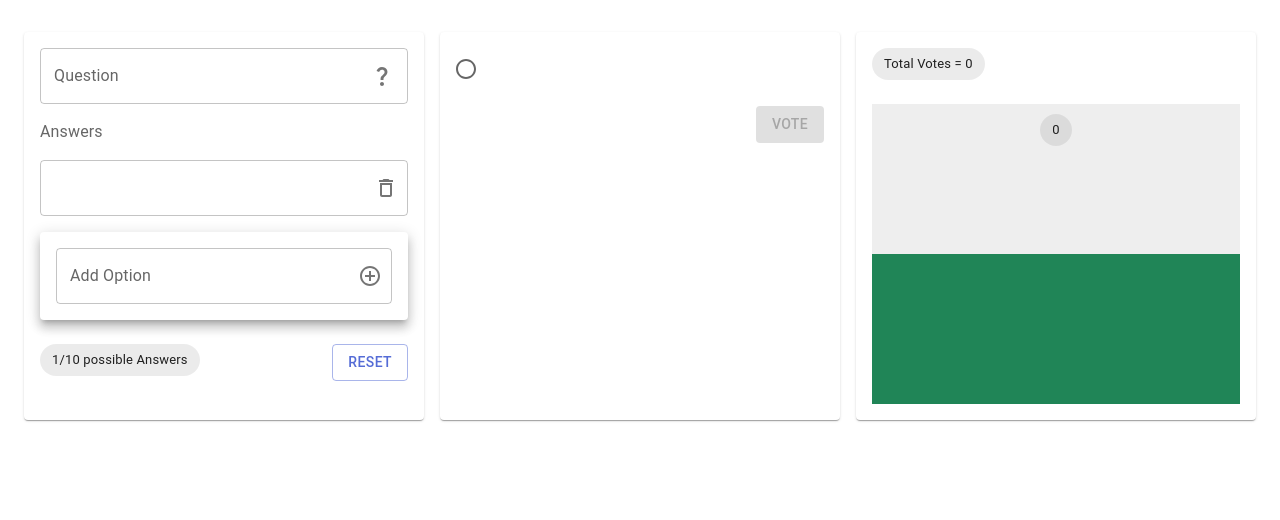
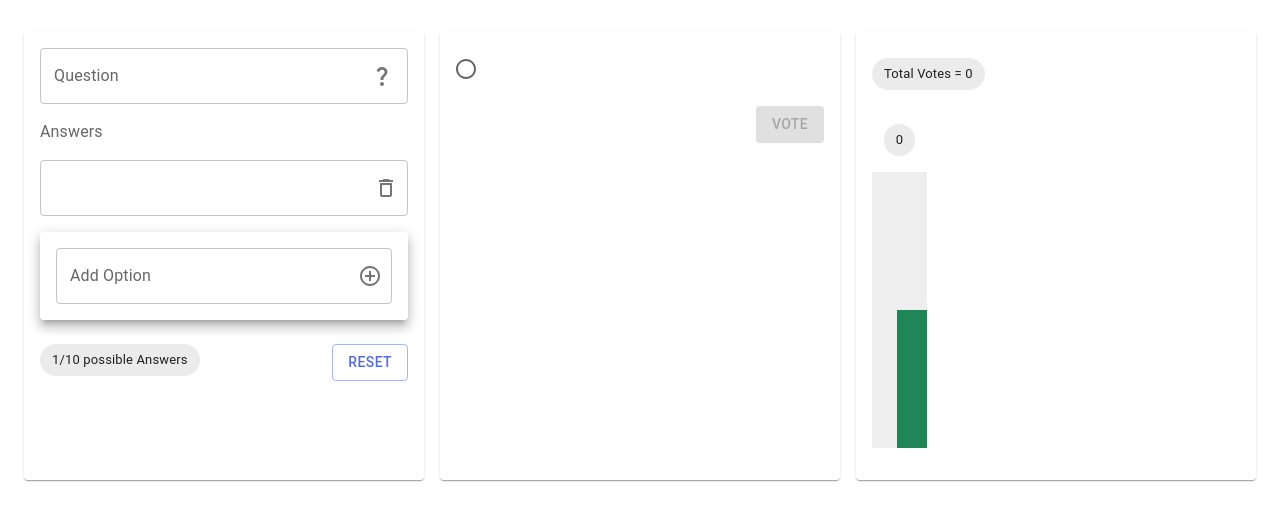
Before and after one commit to ahakem/single-page-poll, a React (Create React App) app: page / in a window 1280 px wide. Both pictures are taken after a click on the button "toggle password visibility". Shown: the top 520 px of the page. Built offline with nearby package versions, Linux system fonts and the light colour scheme.

Commit message:
styling chart

```diff
--- a/src/components/poll/Chart.js
+++ b/src/components/poll/Chart.js
@@ -2,28 +2,41 @@ import React from 'react'
 import {
   Box,
   Chip,
-  Button
+  Typography
 } from '@mui/material';
 import { styled } from '@mui/material/styles';
 
-const Item = styled(Box)(({ theme }) => ({
+const Item = styled(Box)(() => ({
+  height: 350,
+  width: 55,
+  display: 'flex',
+  paddingTop: 10,
+  flexDirection: 'column',
+}));
+const BarWraper = styled(Box)(() => ({
   backgroundColor: '#eee',
-  // padding: theme.spacing(2),
-  color: theme.palette.text.secondary,
-  height: 300,
-  width: '100%',
   position: 'relative',
-  display:'flex',
-  justifyContent:'center',
-  paddingTop:10,
+  flexDirection: 'row',
+  display: 'flex'
 }));
-const Bar = styled(Box)(({ theme }) => ({
-  backgroundColor: '#f00',
-  color: theme.palette.text.secondary,
+const Bar = styled(Box)(() => ({
   height: '50%',
-  width: '100%',
+  width: 30,
   bottom: 0,
-  position: "absolute"
+  left: 25,
+  position: "absolute",
+  zIndex: 1
+
+}));
+const OptionText = styled(Box)(() => ({
+  whiteSpace: 'nowrap',
+  transform: 'rotate(-90deg)',
+  transformOrigin: '0 0',
+  bottom: -23,
+  left: 0,
+  position: "absolute",
+  letterSpacing: '2px',
+  textTransform: 'uppercase'
 
 }));
 
@@ -32,24 +45,18 @@ export default function Vote(props) {
   const percentage = (partialValue) => (100 * partialValue) / state.totalVotes
   return (
     <Box >
+      <Typography sx={{ marginBottom: '10px' }} variant='h4'>{state.question}</Typography>
       <Chip label={` Total Votes = ${state.totalVotes}`} />
       <Box mt={3} sx={{ display: 'flex', gap: "10px" }}>
         {Object.keys(state.options).map((id) => (
-          <Item>
-            <Chip label={state.options[id].votes} />
-            <Bar sx={{ height: `${percentage(state.options[id].votes).toFixed(2)}%`, background: state.options[id].color }} ></Bar>
+          <Item key={id}>
+            <Box display="flex" justifyContent="center"><Chip label={state.options[id].votes} /></Box>
+            <BarWraper my={2} display="flex" flexGrow={1}>
+              <Box><OptionText flexGrow={0} display="flex" justifyContent="center">{state.options[id].text}</OptionText></Box>
+              <Box><Bar sx={{ height: `${percentage(state.options[id].votes).toFixed(2)}%`, background: state.options[id].color }} /></Box>
+            </BarWraper>
           </Item>
         ))}
-
-        {/* <ul>
-        {Object.keys(state.options).map((id) => (
-          <li key={id}>
-            {state.options[id].text} - {state.options[id].votes} - {percentage(state.options[id].votes).toFixed(2)}
-          </li>
-
-        ))}
-      </ul> */}
-
       </Box>
 
     </Box>
```
